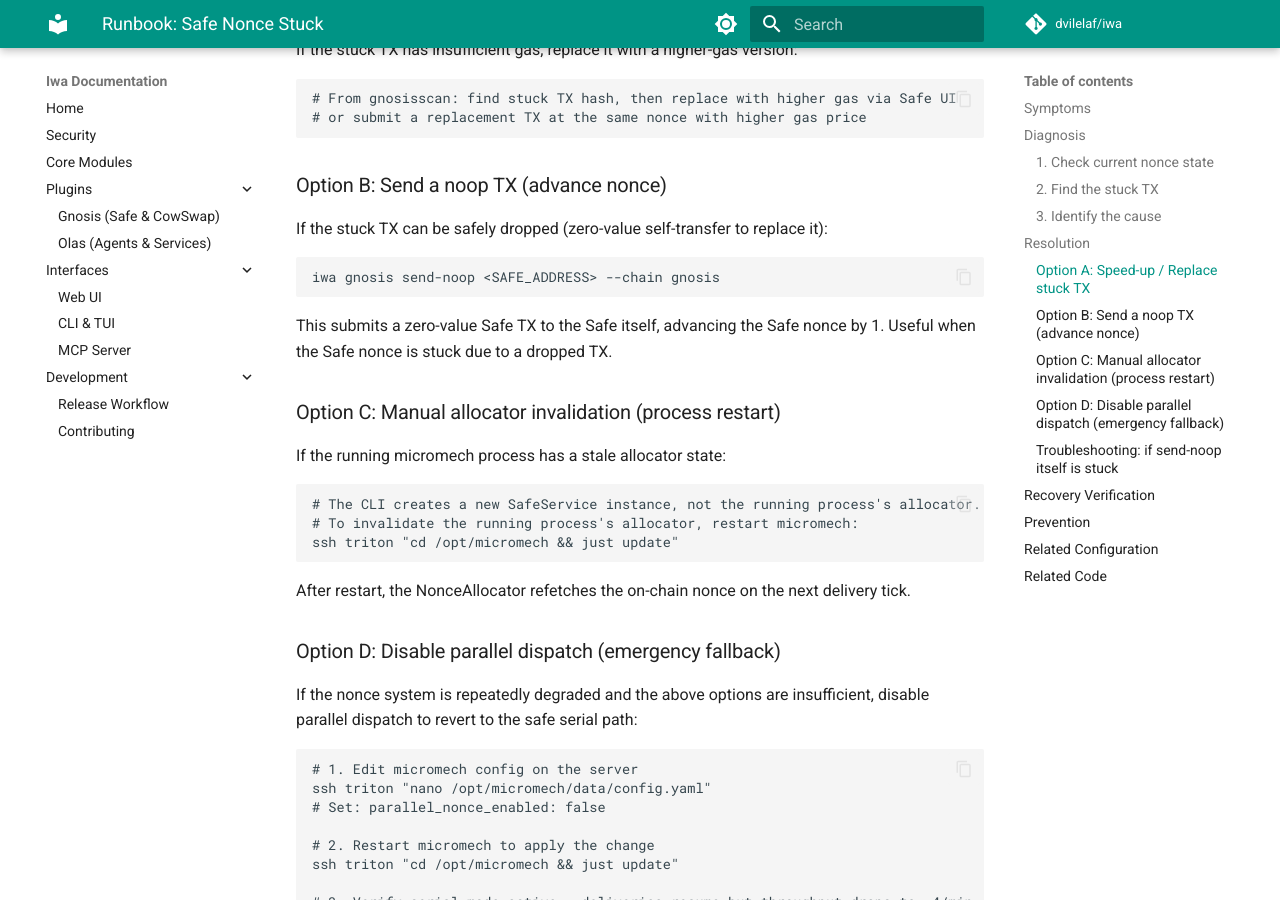
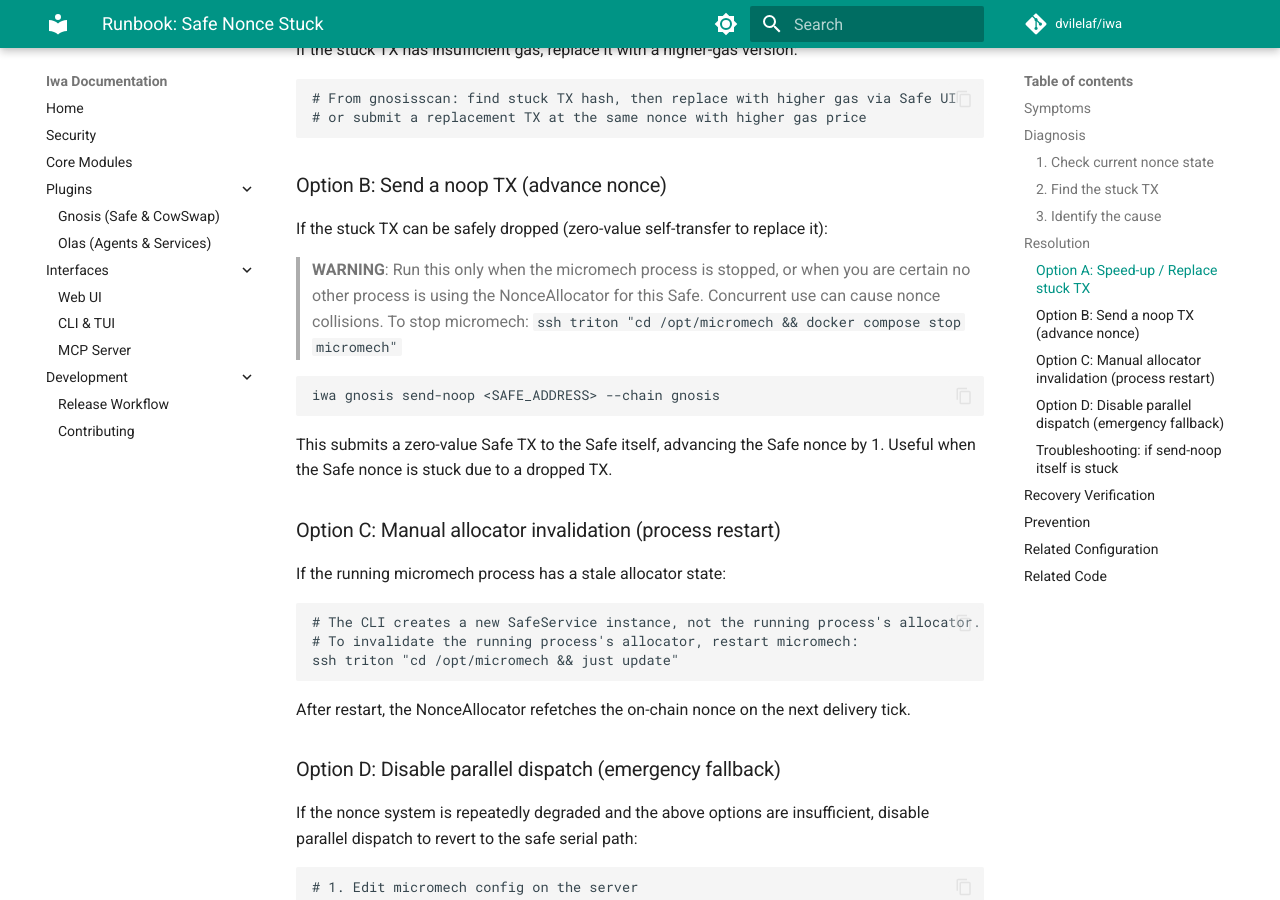
Before and after one commit to dvilelaf/iwa, an MkDocs documentation site: the page built from docs/runbook_safe_nonce_stuck.md, in a window 1280 px wide and 900 px high, scrolled down 1302 px. Built offline with MkDocs 1.6.1 and Material for MkDocs 9.7.7, drawn with Linux system fonts in a browser that asks for light colours; comment, search, counter and statistics services are not loaded.

Commit message:
fix: address review findings r3 (iwa)
- safe.py: wrap _blocked_until_gap_resolved mutations with self._lock
  in _check_eoa_gap and _recheck_eoa_gap — all flag writes now atomic
  under lock (previously relied on Python GIL atomicity for simple attr
  writes; now explicit and consistent with rest of allocator mutations)
- runbook_safe_nonce_stuck.md: add WARNING to Option B about stopping
  micromech before running send-noop to prevent nonce collisions

Co-Authored-By: Claude Sonnet 4.6 <noreply@anthropic.com>

````diff
--- a/docs/runbook_safe_nonce_stuck.md
+++ b/docs/runbook_safe_nonce_stuck.md
@@ -66,6 +66,10 @@ If the stuck TX has insufficient gas, replace it with a higher-gas version:
 ### Option B: Send a noop TX (advance nonce)
 
 If the stuck TX can be safely dropped (zero-value self-transfer to replace it):
+
+> **WARNING**: Run this only when the micromech process is stopped, or when you are certain no
+> other process is using the NonceAllocator for this Safe. Concurrent use can cause nonce
+> collisions. To stop micromech: `ssh triton "cd /opt/micromech && docker compose stop micromech"`
 
 ```bash
 iwa gnosis send-noop <SAFE_ADDRESS> --chain gnosis
````
Also changed, not shown: 1 other file.
